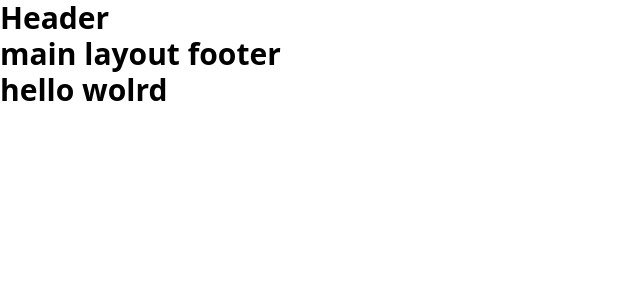
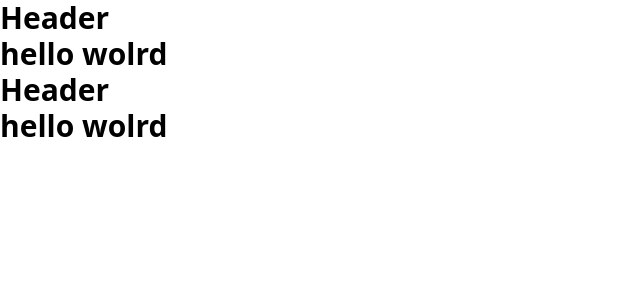
Before and after one commit to abedlrhman/furniture-store-aa, a React (Create React App) app: page / in a window 1280 px wide. Shown: the top 300 px of the page, without its empty margins (0-640 px from the left). Built offline with nearby package versions, Linux system fonts and the light colour scheme; the HTML template or start-up script is replaced by a standard one.

Commit message:
fix the aliases

```diff
--- /dev/null
+++ b/craco.config.js
@@ -0,0 +1,12 @@
+const path = require( 'path' );
+
+module.exports = {
+    webpack: {
+        alias: {
+            '@': path.resolve( __dirname, 'src' ),
+            '@pages': path.resolve( __dirname, 'src/pages' ),
+            "@layout": path.resolve(__dirname, "src/layout")
+
+        },
+    },
+};
--- a/src/App.tsx
+++ b/src/App.tsx
@@ -1,4 +1,4 @@
-import Home from "./pages/Home";
+import Home from "@pages/Home";
 import
 {
   BrowserRouter,
@@ -13,22 +13,9 @@ function App ()
   return (
     <div className="text-3xl font-bold">
 
-      <BrowserRouter>
-
-        <Routes>
-
-          {
-
-            AllRoutes.map( (routeItem, index) => (
 
 
-              <Route path={ routeItem.path } element={ <routeItem.layout /> } key={ "route-" + index }>
-                <Route element={ <routeItem.component /> } index />
-              </Route>
-
-            ) )
-
-          }
+         <Home />
 
 
 
@@ -36,9 +23,7 @@ function App ()
 
 
 
-        </Routes>
 
-      </BrowserRouter>
 
       <Home />
     </div>
--- a/src/layout/MainLayout.tsx
+++ b/src/layout/MainLayout.tsx
@@ -1,5 +1,5 @@
 import React, { ReactNode } from 'react'
-import Header from './Header'
+import Header from "@layout/Header"
 
 type Props = {
     children?: ReactNode;
--- a/src/pages/Home.tsx
+++ b/src/pages/Home.tsx
@@ -1,6 +1,6 @@
-import Header from '@components/base/Header';
-import React from 'react'
-import { useLayout } from '../hooks/useLayout'
+import Header from "@layout/Header"
+
+
 
 type Props = {}
 
@@ -10,6 +10,10 @@ const Home = ( props: Props ) =>
 
     return (
         <div>
+
+            <Header />
+
+
             <div>hello wolrd</div>
 
 
```
Also changed, not shown: package.json (+5 -4 lines), tsconfig.json (+6 -5 lines), 1 other file (tests, documents, lock files or other folders).
